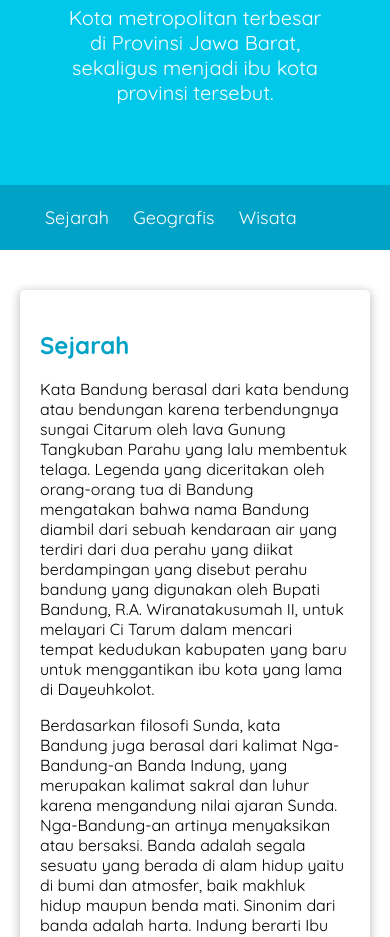
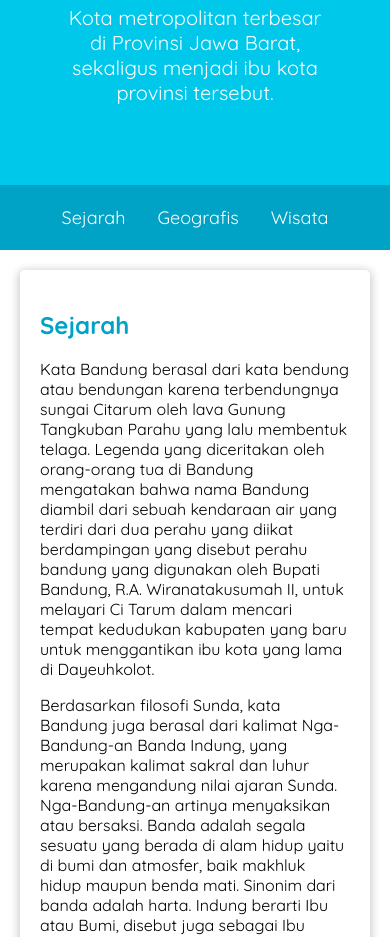
Before and after one commit to dicodingacademy/BelajarDasarPemrogramanWeb, a plain HTML site: page halaman-profil-bandung/index.html in a window 390 px wide. Shown: the part 159-1096 px from the top of the page. Drawn offline with Linux system fonts and the light colour scheme.

Commit message:
Finish implement flexbox to halaman profil bandung

```diff
--- a/halaman-profil-bandung/assets/styles/style.css
+++ b/halaman-profil-bandung/assets/styles/style.css
@@ -21,10 +21,14 @@ nav {
   top: 0;
 }
 
+nav ul {
+  padding-inline: 4rem;
+  display: flex;
+  gap: 2rem;
+}
+
 nav li {
-  display: inline;
   list-style-type: none;
-  margin-right: 20px;
 }
 
 nav a {
@@ -41,13 +45,13 @@ nav a:hover {
 
 main {
   padding: 20px;
-  overflow: auto;
+
+  display: flex;
+  gap: 1.5rem;
 }
 
 aside {
-  float: right;
-  padding-left: 20px;
-  width: 25%;
+  flex: 1;
 }
 
 footer {
@@ -65,8 +69,11 @@ h3 {
 }
 
 #content {
-  float: left;
-  width: 75%;
+  flex: 5;
+
+  display: flex;
+  flex-flow: column nowrap;
+  gap: 1rem 2rem;
 }
 
 .jumbotron {
@@ -97,13 +104,24 @@ h3 {
   box-shadow: 0 2px 8px 2px rgba(0, 0, 0, 0.2);
   border-radius: 5px;
   padding: 20px;
-  margin-top: 20px;
 }
 
-@media screen and (max-width: 1000px) {
-  #content,
-  aside {
-    width: 100%;
-    padding: 0;
+@media screen and (max-width: 1200px) {
+  main {
+    flex-flow: column nowrap;
+  }
+
+  main aside {
+    align-self: center;
   }
 }
+
+@media screen and (max-width: 768px) {
+  nav ul {
+    justify-content: center;
+  }
+
+  main aside {
+    align-self: stretch;
+  }
+}
```
